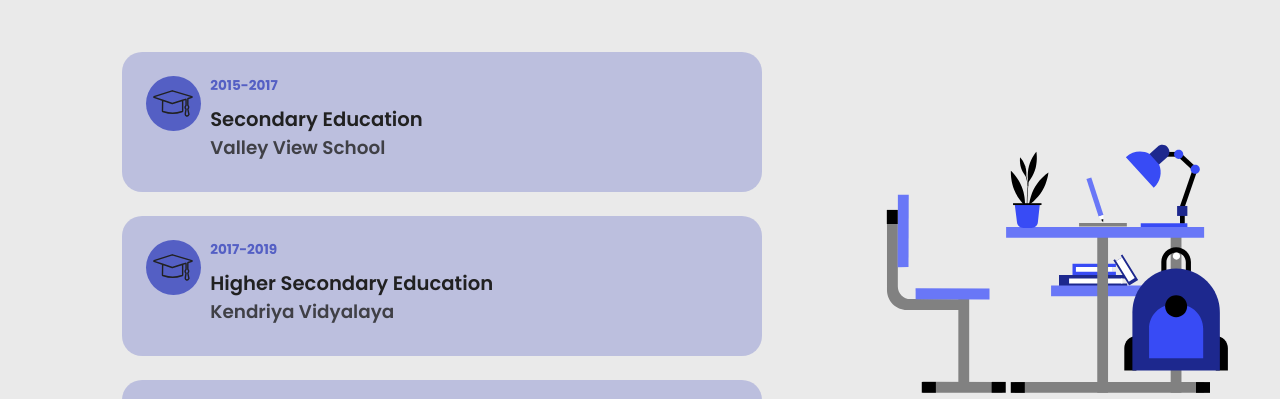
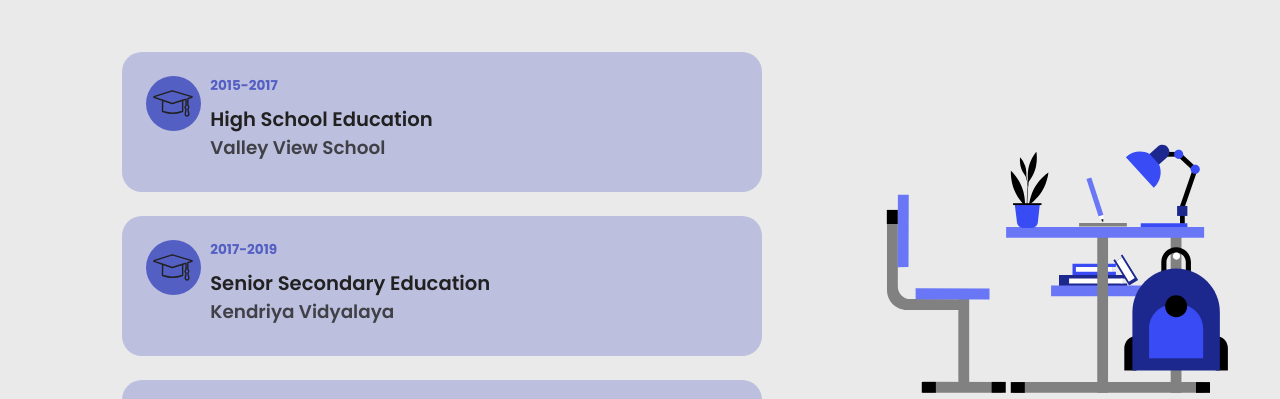
Before and after one commit to AmanKumar117/portfolio, a React (Create React App) app: page / in a window 1280 px wide. Shown: the part 1697-2096 px from the top of the page. Built offline with nearby package versions, Linux system fonts and the light colour scheme; a web font is replaced by a local one.

Commit message:
few changes in App.js, education data and photo

```diff
--- a/src/App.js
+++ b/src/App.js
@@ -12,8 +12,8 @@ function App() {
 
   const { theme } = useContext(ThemeContext);
 
-  console.log("%cDEVELOPER PORTFOLIO", `color:${theme.primary}; font-size:50px`);
-  console.log("%chttps://github.com/hhhrrrttt222111/developer-portfolio", `color:${theme.tertiary}; font-size:20px`);
+  console.log("%cPORTFOLIO", `color:${theme.primary}; font-size:50px`);
+  console.log("%chttps://github.com/AmanKumar117/portfolio", `color:${theme.tertiary}; font-size:20px`);
   // console.log = console.warn = console.error = () => {};
 
   return (
--- a/src/data/educationData.js
+++ b/src/data/educationData.js
@@ -2,14 +2,14 @@ export const educationData = [
     {
         id: 1,
         institution: 'Valley View School',
-        course: 'Secondary Education',
+        course: 'High School Education',
         startYear: '2015',
         endYear: '2017'
     },
     {
         id: 2,
         institution: 'Kendriya Vidyalaya',
-        course: 'Higher Secondary Education',
+        course: 'Senior Secondary Education',
         startYear: '2017',
         endYear: '2019'
     },
```
Also changed, not shown: src/assets/png/Aman.jpg.
